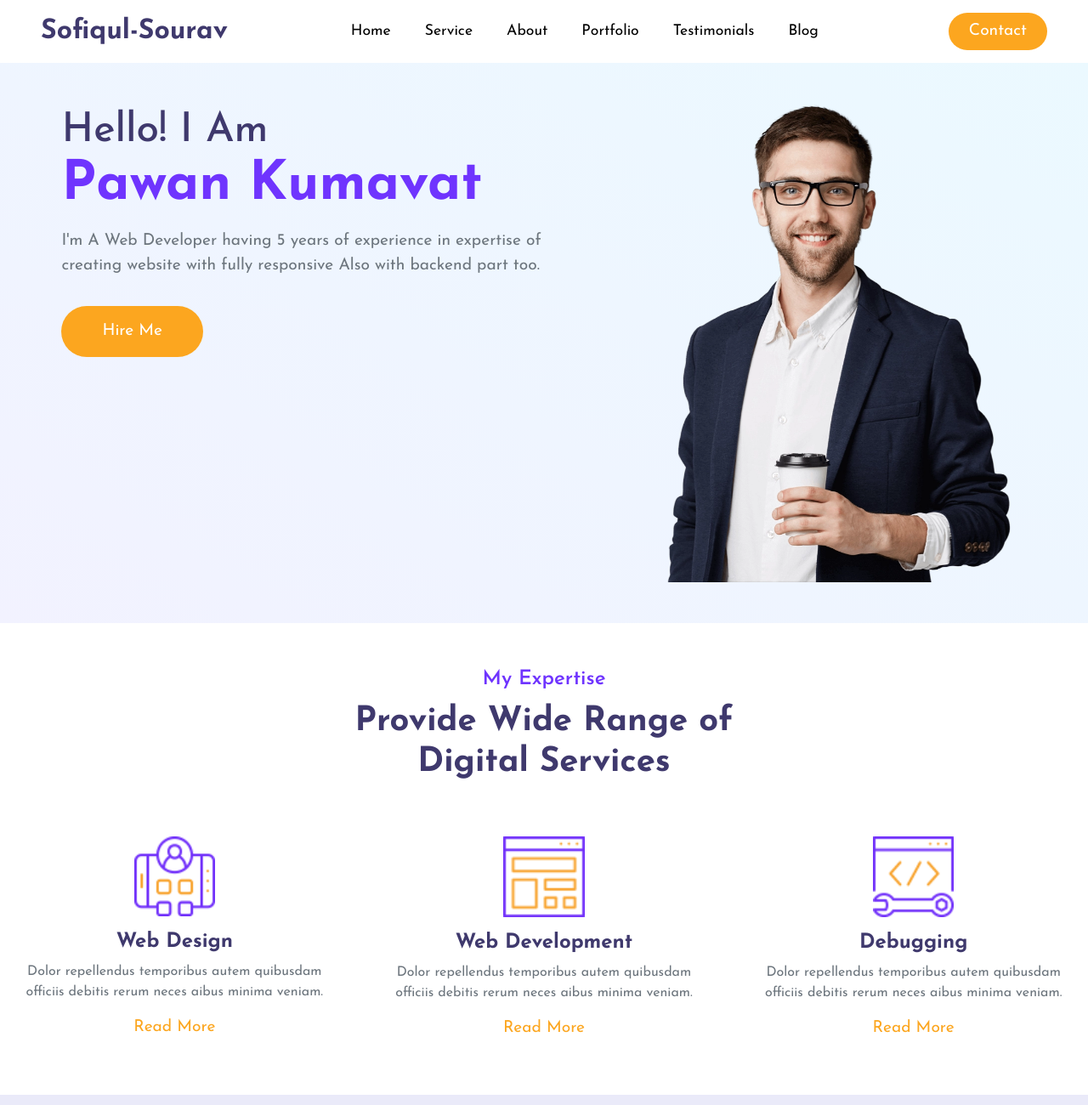
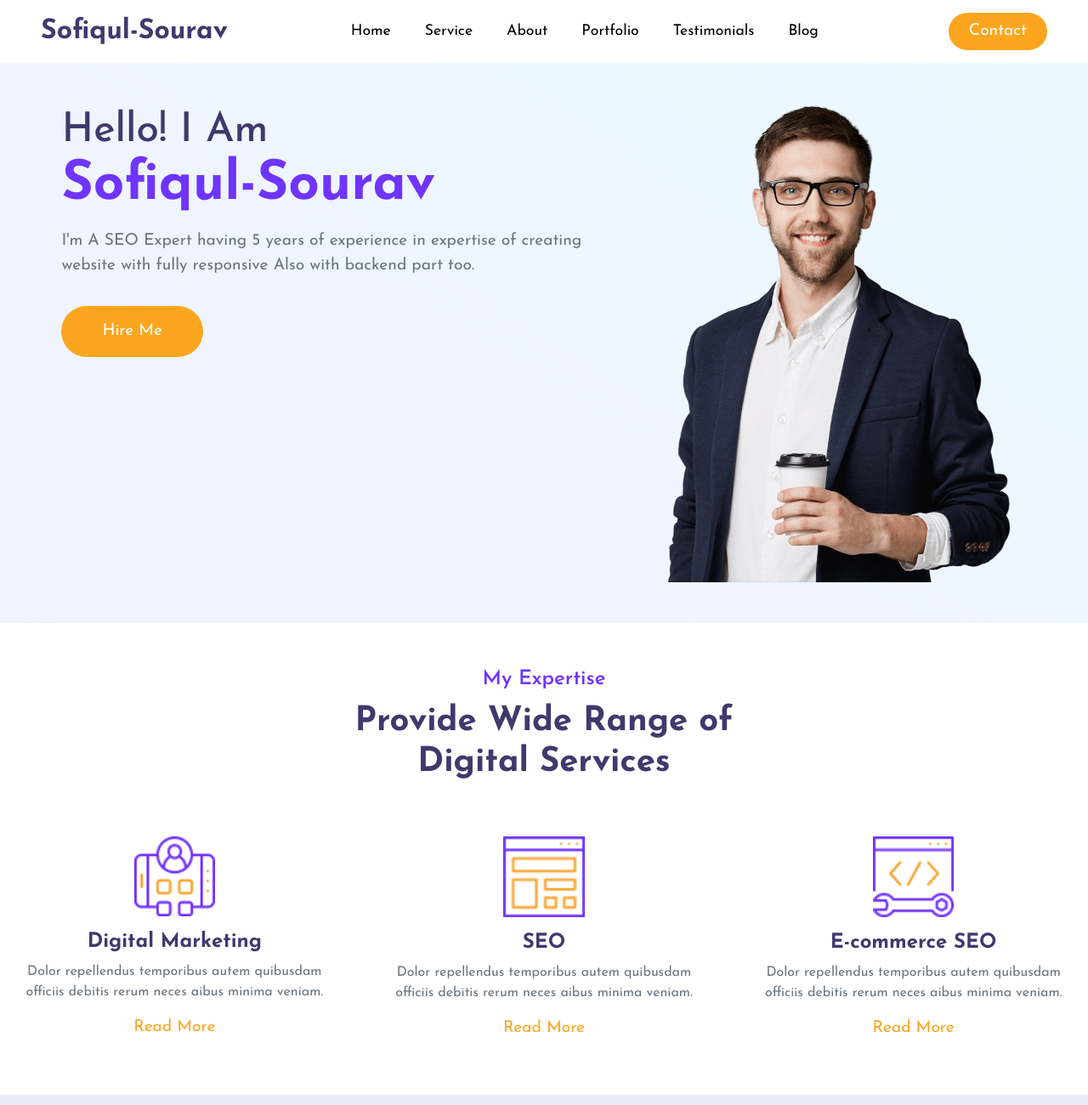
Before and after one commit to Ashikur41/SofiqulSourav, a plain HTML site: page index.html in a window 1280 px wide. Shown: the top 1300 px of the page at 85% size. Drawn offline with nearby package versions, Linux system fonts and the light colour scheme.

Commit message:
Update index.html
My Expertise update

```diff
--- a/index.html
+++ b/index.html
@@ -92,10 +92,10 @@
         <!-- here data-aos is used for adding aos animation  -->
         <div class="col-10 col-md-6 text-center text-md-start" data-aos="slide-right">
           <h2 style="color: #3f396d">
-            Hello! I Am <br /><span class="c-orange">Pawan Kumavat</span>
+            Hello! I Am <br /><span class="c-orange">Sofiqul-Sourav</span>
           </h2>
           <p class="text-muted">
-            I'm A Web Developer having 5 years of experience in expertise of
+            I'm A SEO Expert having 5 years of experience in expertise of
             creating website with fully responsive Also with backend part too.
           </p>
           <button class="c-btn h-btn mt-3 py-3 px-5 rounded-pill">
@@ -130,7 +130,7 @@
               />
             </div>
             <div class="content mt-3">
-              <h4>Web Design</h4>
+              <h4>Digital Marketing</h4>
               <p class="text-muted">
                 Dolor repellendus temporibus autem quibusdam officiis debitis
                 rerum neces aibus minima veniam.
@@ -149,7 +149,7 @@
               />
             </div>
             <div class="content mt-3">
-              <h4>Web Development</h4>
+              <h4>SEO</h4>
               <p class="text-muted">
                 Dolor repellendus temporibus autem quibusdam officiis debitis
                 rerum neces aibus minima veniam.
@@ -168,7 +168,7 @@
               />
             </div>
             <div class="content mt-3">
-              <h4>Debugging</h4>
+              <h4>E-commerce SEO</h4>
               <p class="text-muted">
                 Dolor repellendus temporibus autem quibusdam officiis debitis
                 rerum neces aibus minima veniam.
```
